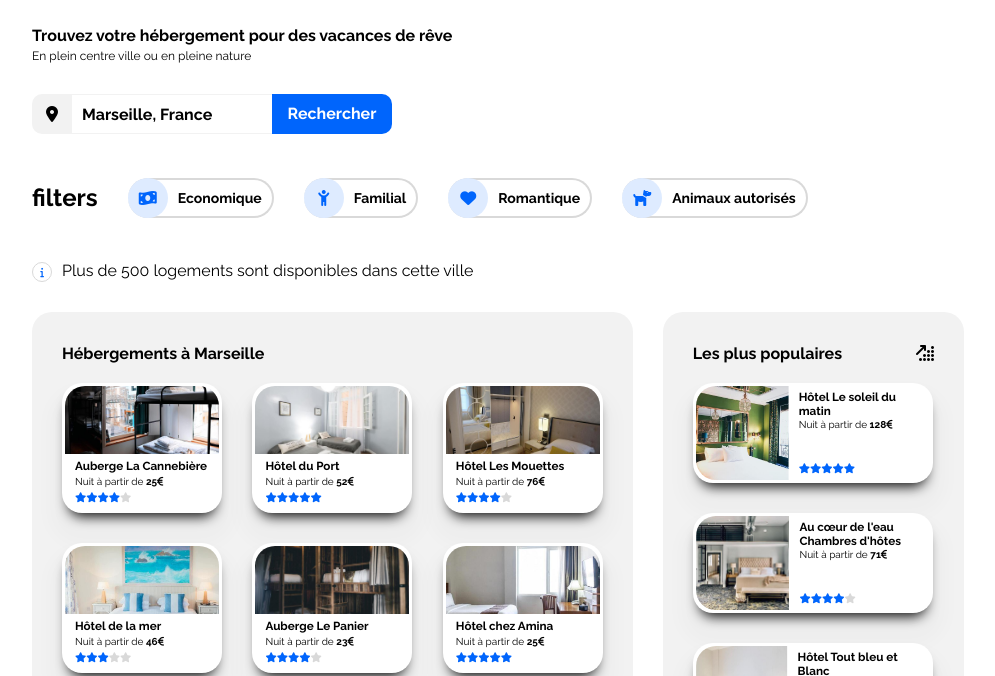
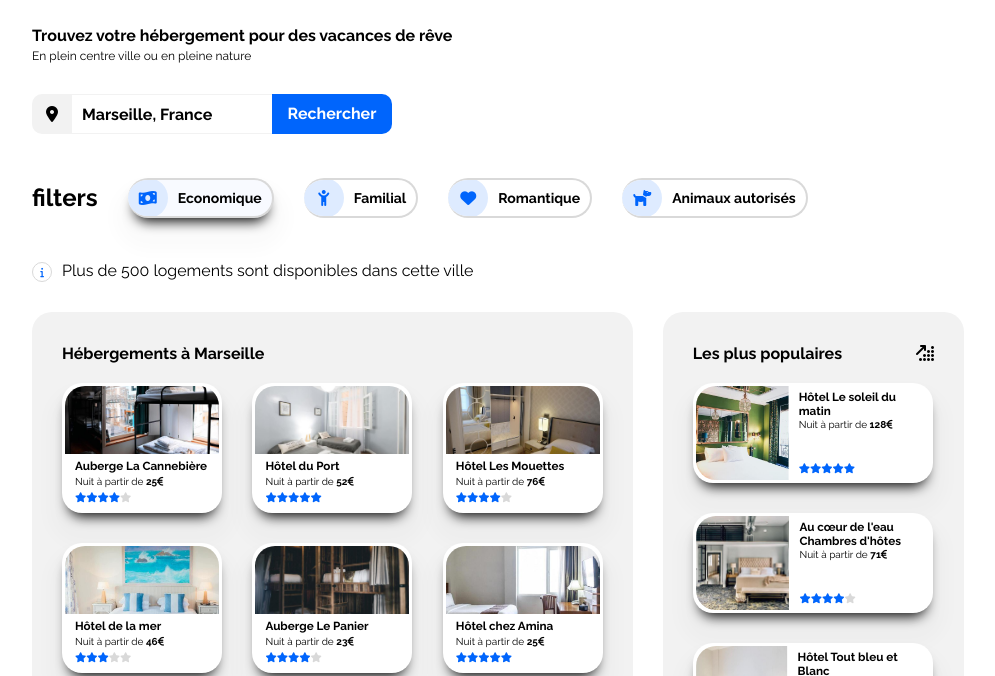
Before and after one commit to JulienDelespaul/OCR-Projet-2, a plain HTML site: page index.html in a window 1280 px wide. In both pictures the pointer is over the element "Economique". Shown: the part 113-789 px from the top of the page, without its empty margins (142-1137 px from the left). Drawn offline with Linux system fonts and the light colour scheme.

Commit message:
style : hover effect on filters tags

```diff
--- a/css/styles.css
+++ b/css/styles.css
@@ -148,6 +148,12 @@ p {
   border: 2px solid #d9d9d9;
   border-radius: 25px;
   border-left: none;
+  overflow: hidden;
+}
+
+.filters-content:hover {
+  background-color: #f8faff;
+  box-shadow: 0px 10px 13px -7px #000000, 0px 19px 17px 14px rgba(0, 0, 0, 0.02);
 }
 
 .filter-icon {
@@ -167,6 +173,7 @@ p {
   color: black;
   padding: 10px;
 }
+
 .search-results {
   margin: 30px;
   display: flex;
```
